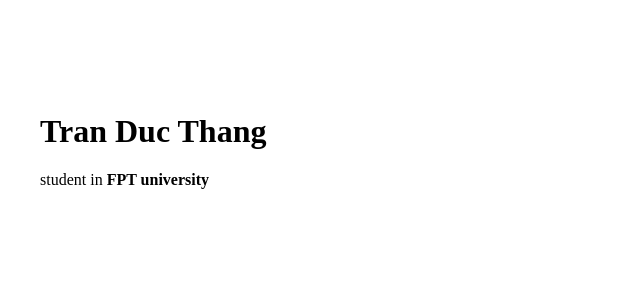
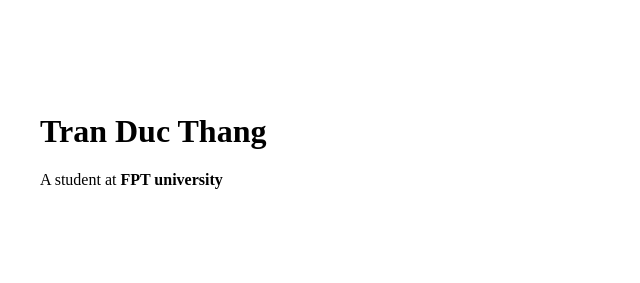
Before and after one commit to thangz123193/HTML-Test, a plain HTML site: page index.html in a window 1280 px wide. Shown: the top 283 px of the page, 375-1015 px from the left. Drawn offline with Linux system fonts and the light colour scheme.

Commit message:
Update index.html

```diff
--- a/index.html
+++ b/index.html
@@ -13,7 +13,7 @@
     </td>
             <td>
                 <h1>Tran Duc Thang</h1>
-    <p>student in <strong>FPT university</strong></p></td>
+    <p>A student at <strong>FPT university</strong></p></td>
 
         </tr>
     </table>
@@ -69,4 +69,5 @@
         </tbody>
     </table>
 </body>
+
 </html>
```
